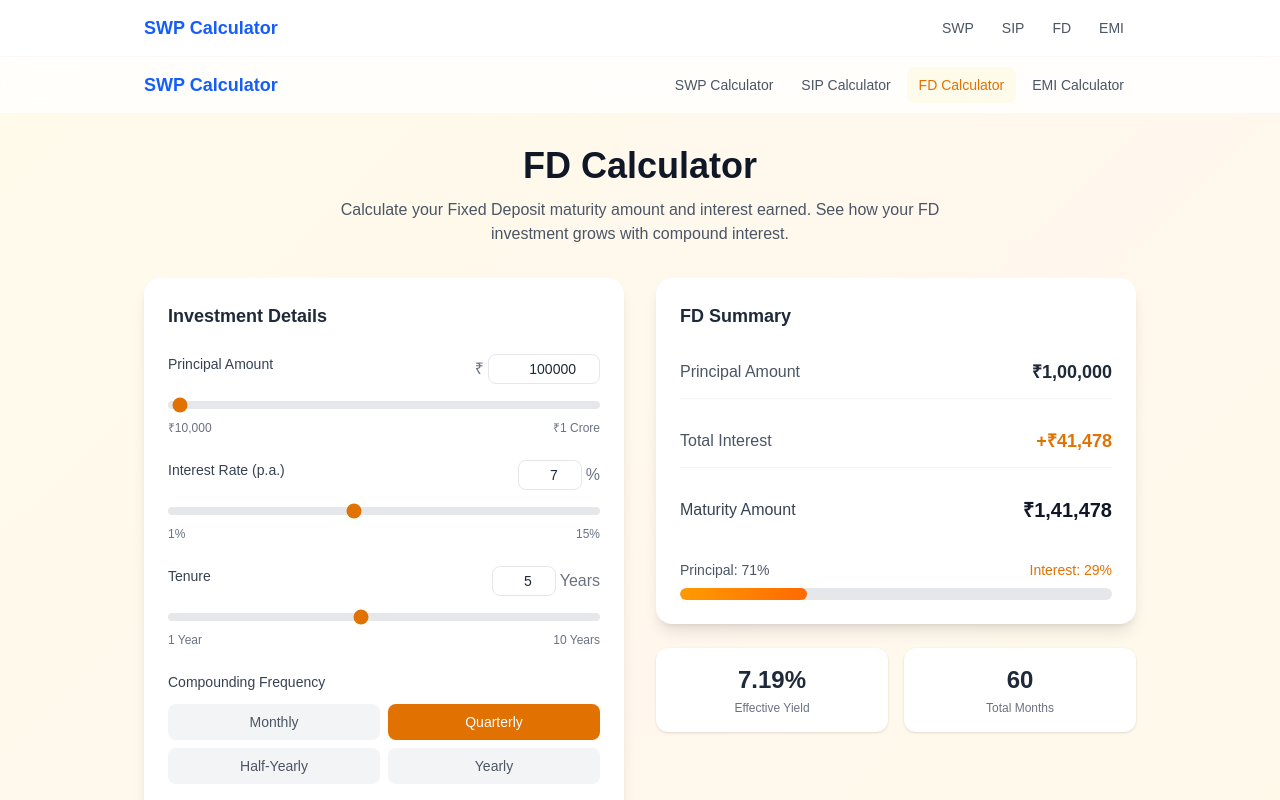
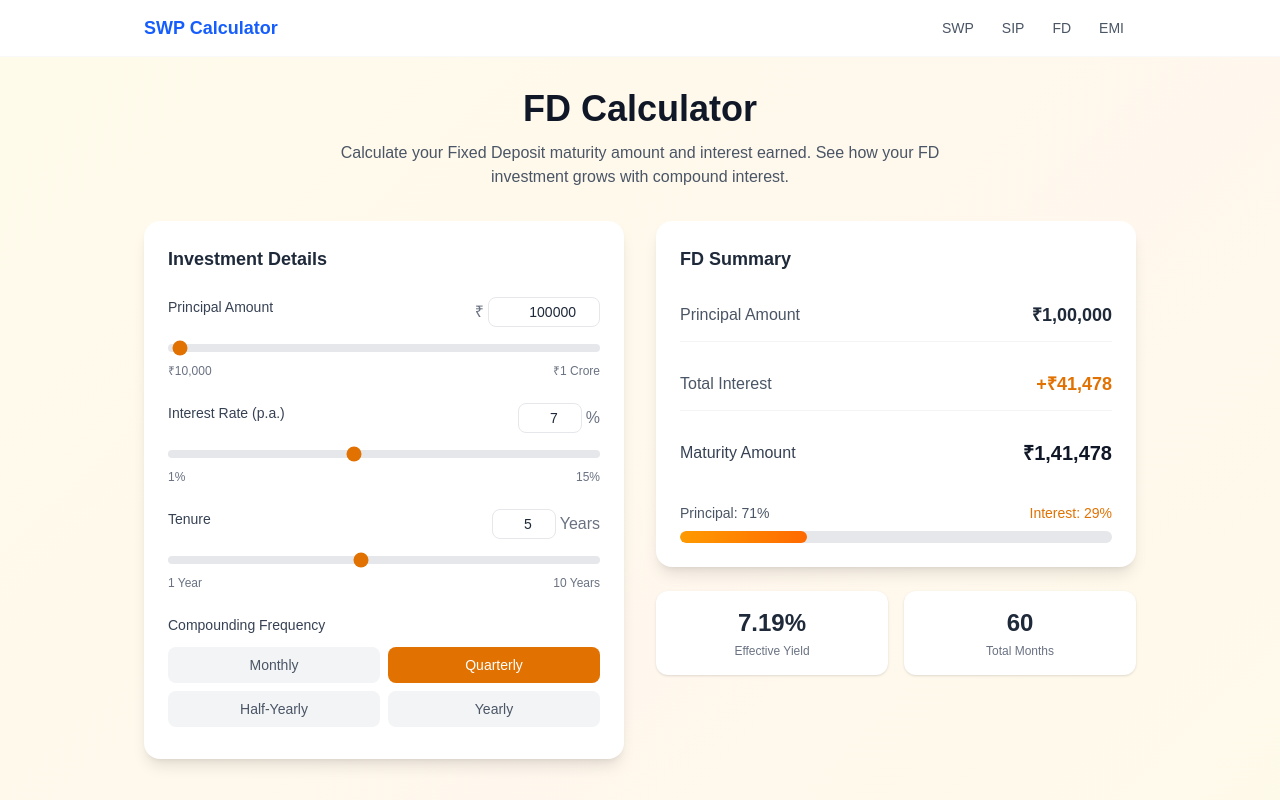
Before and after one commit to PNGTRID/swp-calculator, a Next.js app: page /fd-calculator in a window 1280 px wide. Shown: the top 800 px of the page. Built offline with nearby package versions, Linux system fonts and the light colour scheme.

Commit message:
fix: Remove duplicate navigation from calculator pages

```diff
--- a/src/app/emi-calculator/page.tsx
+++ b/src/app/emi-calculator/page.tsx
@@ -50,31 +50,8 @@ export default function EMICalculator() {
   const totalMonths = tenureType === 'years' ? tenure * 12 : tenure;
 
   return (
-    <div className="min-h-screen bg-gradient-to-br from-purple-50 via-violet-50 to-indigo-50">
-      {/* Navigation */}
-      <nav className="bg-white/80 backdrop-blur-md border-b border-gray-100/50 sticky top-0 z-50">
-        <div className="max-w-5xl mx-auto px-4 h-14 flex items-center justify-between">
-          <Link href="/" className="text-lg font-bold text-blue-600 hover:text-blue-700 transition-colors">
-            SWP Calculator
-          </Link>
-          <div className="flex items-center gap-1">
-            <Link href="/" className="px-3 py-2 text-sm text-gray-600 hover:text-blue-600 hover:bg-blue-50 rounded-lg transition-all">
-              SWP Calculator
-            </Link>
-            <Link href="/sip-calculator" className="px-3 py-2 text-sm text-gray-600 hover:text-blue-600 hover:bg-blue-50 rounded-lg transition-all">
-              SIP Calculator
-            </Link>
-            <Link href="/fd-calculator" className="px-3 py-2 text-sm text-gray-600 hover:text-blue-600 hover:bg-blue-50 rounded-lg transition-all">
-              FD Calculator
-            </Link>
-            <Link href="/emi-calculator" className="px-3 py-2 text-sm text-purple-600 bg-purple-50 rounded-lg font-medium">
-              EMI Calculator
-            </Link>
-          </div>
-        </div>
-      </nav>
-
-      <div className="max-w-5xl mx-auto px-4 py-8">
+    <div className="min-h-screen bg-gradient-to-br from-purple-50 via-violet-50 to-indigo-50 py-8">
+      <div className="max-w-5xl mx-auto px-4">
         {/* Header */}
         <div className="text-center mb-8">
           <h1 className="text-3xl md:text-4xl font-bold text-gray-900 mb-3">
--- a/src/app/fd-calculator/page.tsx
+++ b/src/app/fd-calculator/page.tsx
@@ -42,31 +42,8 @@ export default function FDCalculator() {
   }, [principal, interestRate, tenure, compounding]);
 
   return (
-    <div className="min-h-screen bg-gradient-to-br from-amber-50 via-orange-50 to-yellow-50">
-      {/* Navigation */}
-      <nav className="bg-white/80 backdrop-blur-md border-b border-gray-100/50 sticky top-0 z-50">
-        <div className="max-w-5xl mx-auto px-4 h-14 flex items-center justify-between">
-          <Link href="/" className="text-lg font-bold text-blue-600 hover:text-blue-700 transition-colors">
-            SWP Calculator
-          </Link>
-          <div className="flex items-center gap-1">
-            <Link href="/" className="px-3 py-2 text-sm text-gray-600 hover:text-blue-600 hover:bg-blue-50 rounded-lg transition-all">
-              SWP Calculator
-            </Link>
-            <Link href="/sip-calculator" className="px-3 py-2 text-sm text-gray-600 hover:text-blue-600 hover:bg-blue-50 rounded-lg transition-all">
-              SIP Calculator
-            </Link>
-            <Link href="/fd-calculator" className="px-3 py-2 text-sm text-amber-600 bg-amber-50 rounded-lg font-medium">
-              FD Calculator
-            </Link>
-            <Link href="/emi-calculator" className="px-3 py-2 text-sm text-gray-600 hover:text-blue-600 hover:bg-blue-50 rounded-lg transition-all">
-              EMI Calculator
-            </Link>
-          </div>
-        </div>
-      </nav>
-
-      <div className="max-w-5xl mx-auto px-4 py-8">
+    <div className="min-h-screen bg-gradient-to-br from-amber-50 via-orange-50 to-yellow-50 py-8">
+      <div className="max-w-5xl mx-auto px-4">
         {/* Header */}
         <div className="text-center mb-8">
           <h1 className="text-3xl md:text-4xl font-bold text-gray-900 mb-3">
--- a/src/app/sip-calculator/page.tsx
+++ b/src/app/sip-calculator/page.tsx
@@ -39,28 +39,8 @@ export default function SIPCalculator() {
   }, [monthlyInvestment, expectedReturn, timePeriod]);
 
   return (
-    <div className="min-h-screen bg-gradient-to-br from-green-50 via-emerald-50 to-teal-50">
-      {/* Navigation */}
-      <nav className="bg-white/80 backdrop-blur-md border-b border-gray-100/50 sticky top-0 z-50">
-        <div className="max-w-5xl mx-auto px-4 h-14 flex items-center justify-between">
-          <Link href="/" className="text-lg font-bold text-blue-600 hover:text-blue-700 transition-colors">
-            SWP Calculator
-          </Link>
-          <div className="flex items-center gap-1">
-            <Link href="/" className="px-3 py-2 text-sm text-gray-600 hover:text-blue-600 hover:bg-blue-50 rounded-lg transition-all">
-              SWP Calculator
-            </Link>
-            <Link href="/sip-calculator" className="px-3 py-2 text-sm text-green-600 bg-green-50 rounded-lg font-medium">
-              SIP Calculator
-            </Link>
-            <Link href="/fd-calculator" className="px-3 py-2 text-sm text-gray-600 hover:text-blue-600 hover:bg-blue-50 rounded-lg transition-all">
-              FD Calculator
-            </Link>
-          </div>
-        </div>
-      </nav>
-
-      <div className="max-w-5xl mx-auto px-4 py-8">
+    <div className="min-h-screen bg-gradient-to-br from-green-50 via-emerald-50 to-teal-50 py-8">
+      <div className="max-w-5xl mx-auto px-4">
         {/* Header */}
         <div className="text-center mb-8">
           <h1 className="text-3xl md:text-4xl font-bold text-gray-900 mb-3">
```
